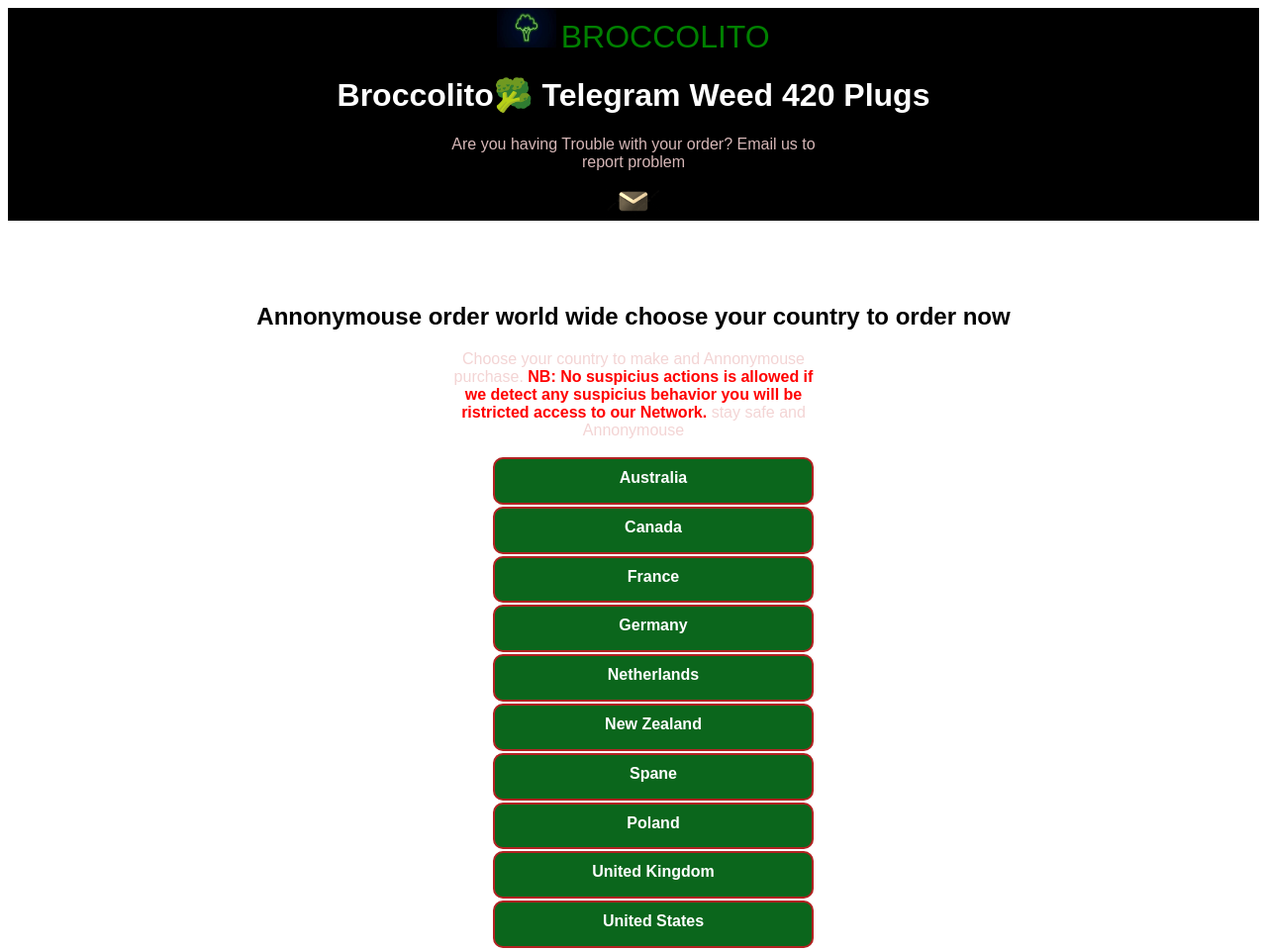
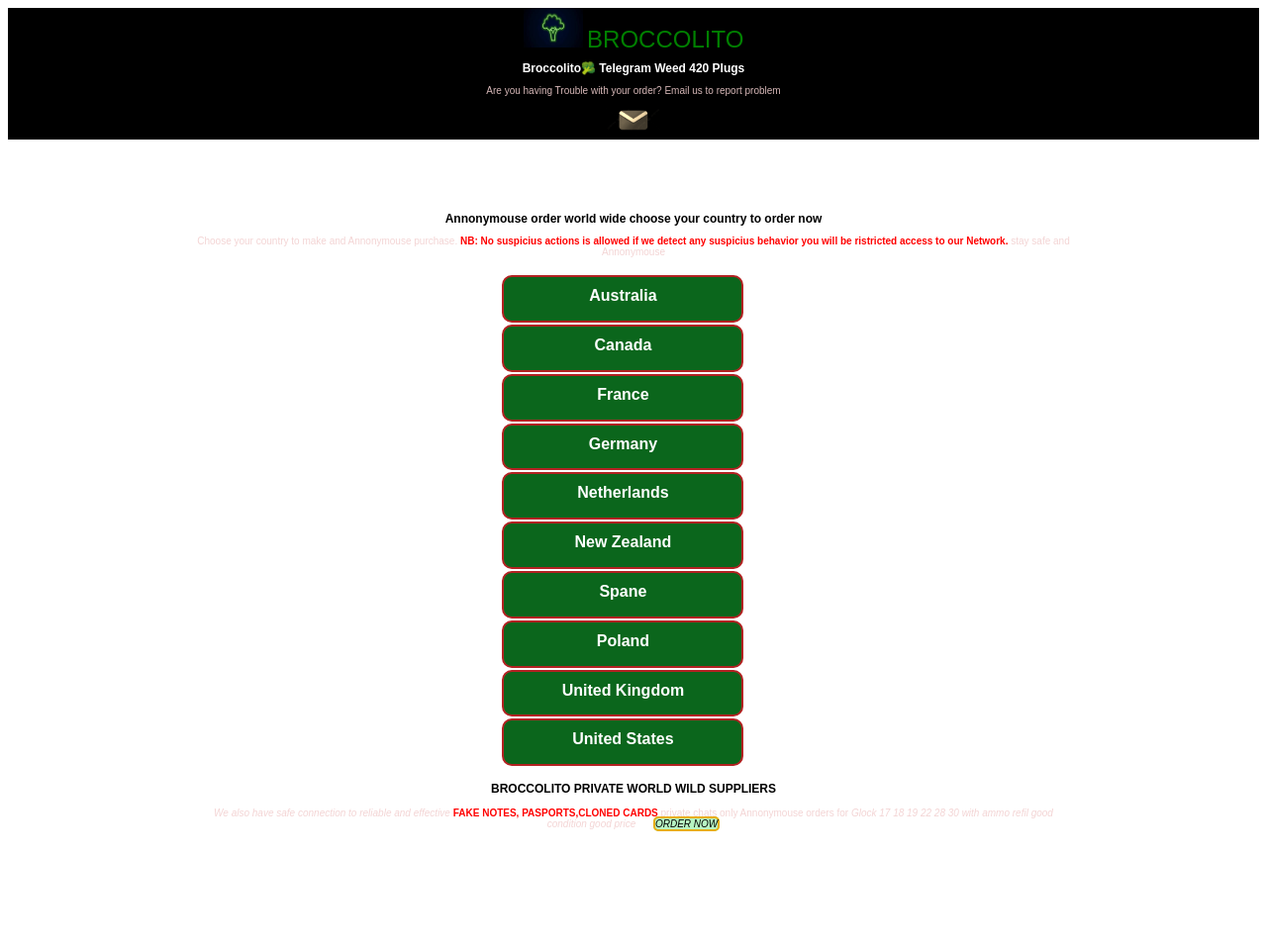
Before and after one commit to TheEnd61/projectBroccolito, a plain HTML site: page index.html in a window 1280 px wide. Shown: the top 961 px of the page at 99% size. After the commit the page ends 848 px from the top, so only its background shows below. Drawn offline with Linux system fonts and the light colour scheme.

Commit message:
Update style sheet.css

```diff
--- a/css/style sheet.css
+++ b/css/style sheet.css
@@ -9,7 +9,7 @@ body *{
     text-align: center;
   }
 
-header, footer{
+header{
     color: white;
     background-color:black;
     height:auto;
@@ -18,7 +18,6 @@ header, footer{
 .broccolito{
   font-family: fantasy;
   color: green;
-  font-size: xx-large;
 }
 
 .mail{
@@ -34,25 +33,6 @@ header, footer{
   background: white;
 }
 
-main > .bodyimg{
-    background-image:
-    url("img/pexels-kalistro-1327867553-25785792.jpg");
-    width: 100%;
-    background-position: center;
-    background-size: cover;
-    min-height: 50vh;
-    color: white;
-
-}
-
-@media(max-with: 768px){
-  .bodyimg{
-    min-height: 50vh;
-  }
-  .bodyimg{
-    font-size: calc(1.525rem + 3.3vw);
-  }
-}
 
 a{
 text-decoration: none;
@@ -63,9 +43,7 @@ color: white;
 h2{
     padding-top: 5%;
 }
-.p0,.p1{
-width: 30%;
-padding-left: 35%;
+.p0,.p1, .p2{
 color: rgba(241, 207, 207, 0.885);
 }
 
@@ -86,15 +64,12 @@ ul{
 
       .boxes{
         margin-top:2px;
-        width: 20em;
-        height: 4ex;
         background-color: rgb(11, 102, 28);
         border: 2px solid firebrick;
         border-radius: 10px;
         font-weight: bold;
         color: black;
         cursor: pointer;
-        padding-top: 10px;
       }
 
       .countries{
@@ -126,3 +101,59 @@ ul{
           background: rgb(19, 52, 1);
         }
       }
+
+
+      @media(min-width:180px){
+        h1,h2,h3{
+          font-size: 10px;
+          width: 100%;
+        }
+        .broccolito{
+          font-size: large;
+        }
+
+        .p0,.p1, .p2{
+          font-size: 8px;
+          width: 70%;
+          padding-left: 15%;
+        }
+
+        .boxes{
+           margin-right: 30%;
+           width: 9em;
+           height: 3ex;
+
+        }
+      }
+
+      @media(min-width:330px){
+        h1,h2,h3{
+          font-size: 12px;
+          width: 100%;
+        }
+        .broccolito{
+          font-size:x-large;
+        }
+
+        .p0,.p1, .p2{
+          font-size: 10px;
+          width: 70%;
+          padding-left: 15%;
+        }
+
+        .boxes{
+           margin-right: 10%;
+           width: 15em;
+           height: 4ex;
+           padding-top: 10px;
+      }
+    }
+
+    @media(min-width:436px){
+      .boxes{
+           margin-right: 5%;
+           width: 15em;
+           height: 4ex;
+           padding-top: 10px;
+      }
+    }
```
